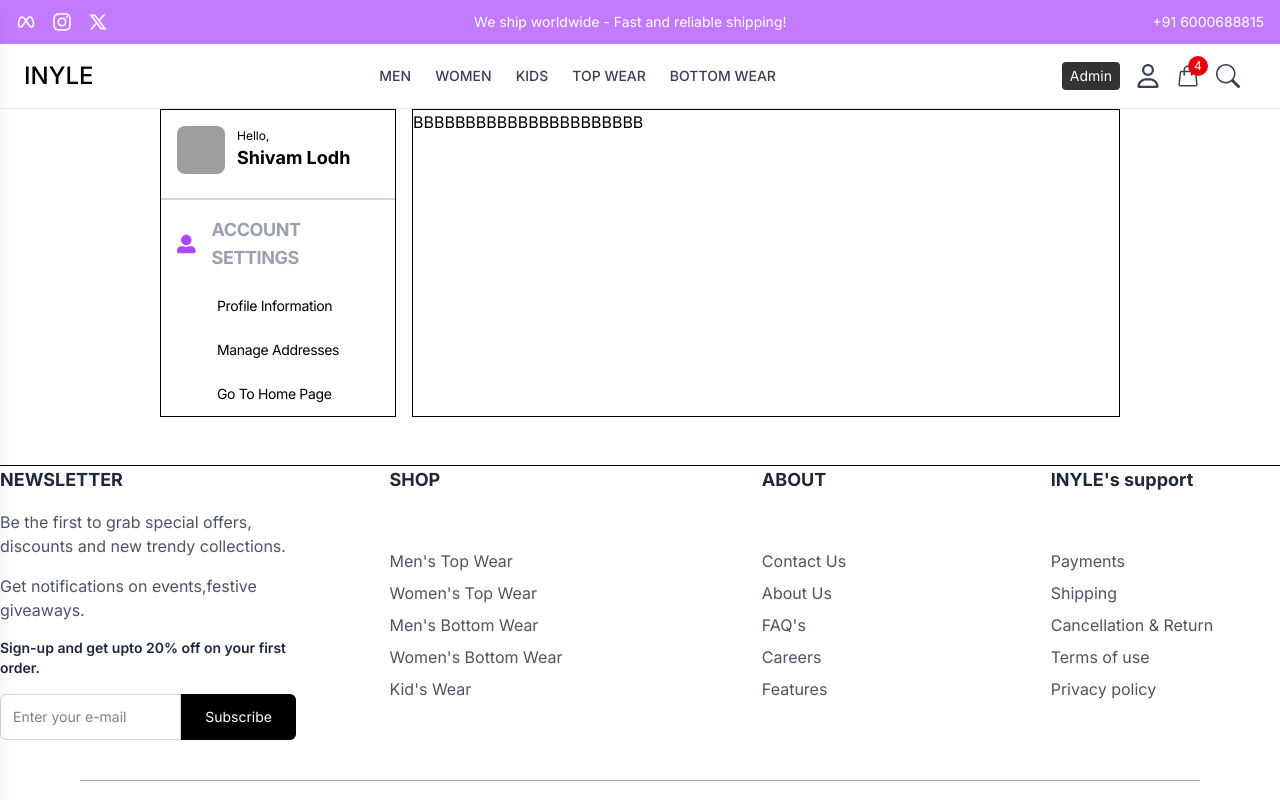
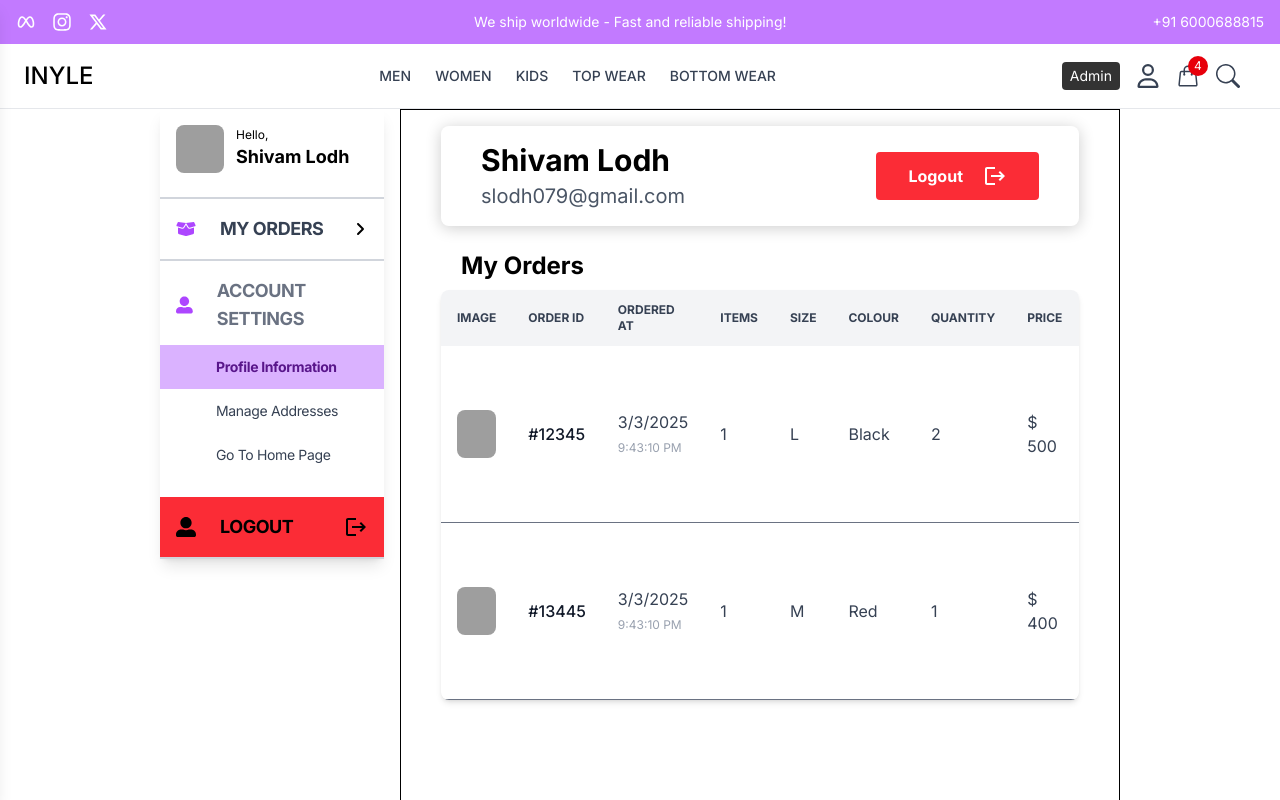
Before and after one commit to mavish12/Trendy-wears, a React (Vite) app in the folder frontend/: page /profile_layout in a window 1280 px wide. Shown: the top 800 px of the page. Built offline with nearby package versions, Linux system fonts and the light colour scheme; grey boxes are pictures that could not be loaded.

Commit message:
Outlet Added for Profile

```diff
--- a/frontend/src/App.jsx
+++ b/frontend/src/App.jsx
@@ -22,6 +22,7 @@ import EditProductPage from "./components/Admin/EditProductPage";
 import OrderManagement from "./components/Admin/OrderManagement";
 import ForgotPassword from "./pages/ForgotPassword";
 import ProfileLayout from "./components/Profile/ProfileLayout";
+import AllAddresses from "./components/Profile/AllAddresses";
 
 function App() {
   return (
@@ -34,9 +35,15 @@ function App() {
           <Route path="login" element={<Login />} />
           <Route path="register" element={<Register />} />
           <Route path="forgot_password" element={<ForgotPassword />} />
-          <Route path="profile" element={<Profile />} />
+          {/* <Route path="profile" element={<Profile />} />
 
-          <Route path="profile_layout" element={<ProfileLayout />} />  {/* Just for checking purpose and will be changed Properly*/}
+          <Route path="profile_layout" element={<ProfileLayout />} />   */}
+
+          {/* Profile Section with Nested Routes */}
+          <Route path="profile_layout" element={<ProfileLayout />}>
+            <Route index element={<Profile />} /> {/* Default route */}
+            <Route path="address" element={<AllAddresses />} />
+          </Route>
 
           <Route path="collections/:collection" element={<CollectionPage />} />
           <Route path="product/:id" element={<ProductDetails />} />
--- /dev/null
+++ b/frontend/src/components/Profile/AllAddresses.jsx
@@ -0,0 +1,9 @@
+import React from 'react'
+
+const AllAddresses = () => {
+  return (
+    <div>AllAddresses</div>
+  )
+}
+
+export default AllAddresses
--- a/frontend/src/components/Profile/ProfileLayout.jsx
+++ b/frontend/src/components/Profile/ProfileLayout.jsx
@@ -1,12 +1,20 @@
 import React from "react";
 import { FaUserAlt } from "react-icons/fa";
-import { Link } from "react-router-dom";
+import { FaAngleRight, FaBoxOpen } from "react-icons/fa6";
+import { MdLogout } from "react-icons/md";
+import { Link, Outlet, useNavigate, useLocation  } from "react-router-dom";
 
 const ProfileLayout = () => {
+//   const navigate = useNavigate();
+//   const handleToMyOrder = () => {
+//     navigate("my-orders");
+//   };
+const location = useLocation();
+
   return (
     <div className="flex md:flex-row flex-col gap-4 mx-40">
       {/* Left side Options */}
-      <div className="lg:w-3/12 border">
+      <div className="lg:w-3/12 shadow-lg h-fit">
         <div className="flex justify-start items-center gap-3 pb-6 border-b-2 border-b-gray-300 p-4">
           <img
             src="https://picsum.photos/200?random=20"
@@ -18,28 +26,63 @@ const ProfileLayout = () => {
             <h4 className="text-lg font-bold">Shivam Lodh</h4>
           </div>
         </div>
+
+        <Link to="/my-orders">
+        <div
+          className="flex justify-between items-center px-4 py-4 border-b-2 border-b-gray-300 cursor-pointer"
+        >
+          <div className="flex items-center justify-start gap-6 ">
+            <FaBoxOpen className="text-xl text-purple-500" />
+            <h3 className="uppercase text-lg font-bold text-gray-700 tracking-tight">
+              My Orders
+            </h3>
+          </div>
+          <FaAngleRight />
+        </div>
+        </Link>
         <div className="">
-          <div className="flex items-center justify-start gap-4 px-4 pt-4 pb-3">
+          <div className="flex items-center justify-start gap-6 px-4 pt-4 pb-3">
             <FaUserAlt className="text-xl text-purple-500" />
-            <h3 className="uppercase text-lg font-bold text-gray-400 tracking-tight">
+            <h3 className="uppercase text-lg font-bold text-gray-500 tracking-tight">
               Account Settings
             </h3>
           </div>
-          <div className=" text-sm tracking-tight">
-            <Link to="#" >
-              <div className="py-3 pl-14 cursor-pointer hover:bg-gray-100">Profile Information</div>
+          <div className=" text-sm tracking-tight pb-5 ">
+            <Link to="/profile_layout">
+              <div className={`py-3 pl-14 cursor-pointer text-gray-700 hover:bg-purple-200 hover:text-purple-900 hover:font-bold
+              ${location.pathname === "/profile_layout" ? "bg-purple-300 text-purple-900 font-bold" : ""}`}>
+                Profile Information
+              </div>
             </Link>
-            <Link to="#">
-                <div className="py-3 pl-14 cursor-pointer hover:bg-gray-100">Manage Addresses</div>
+            <Link to="/profile_layout/address">
+              <div className={`py-3 pl-14 cursor-pointer text-gray-700 hover:bg-purple-200 hover:text-purple-900 hover:font-bold
+              ${location.pathname === "/profile_layout/address" ? "bg-purple-300 text-purple-900 font-bold" : ""}`}>
+                Manage Addresses
+              </div>
             </Link>
-            <Link to="#">
-                <div className="py-3 pl-14 cursor-pointer hover:bg-gray-100">Go To Home Page</div>
+            <Link to="/">
+              <div className="py-3 pl-14 cursor-pointer text-gray-700 hover:bg-purple-200 hover:text-purple-900 hover:font-bold">
+                Go To Home Page
+              </div>
             </Link>
+          </div>
+        </div>
+        <div>
+          <div className="flex justify-between items-center px-4 py-4 border-b-2 border-b-gray-300 bg-red-500">
+            <div className="flex items-center justify-start gap-6 ">
+              <FaUserAlt className="text-xl" />
+              <h3 className="uppercase text-lg font-bold tracking-tight">
+                Logout
+              </h3>
+            </div>
+            <MdLogout className="text-2xl" />
           </div>
         </div>
       </div>
       {/* Right side Detail Pages through Outlet */}
-      <div className="lg:w-9/12 border">BBBBBBBBBBBBBBBBBBBBBB</div>
+      <div className="lg:w-9/12 border">
+        <Outlet/>
+      </div>
     </div>
   );
 };
```
